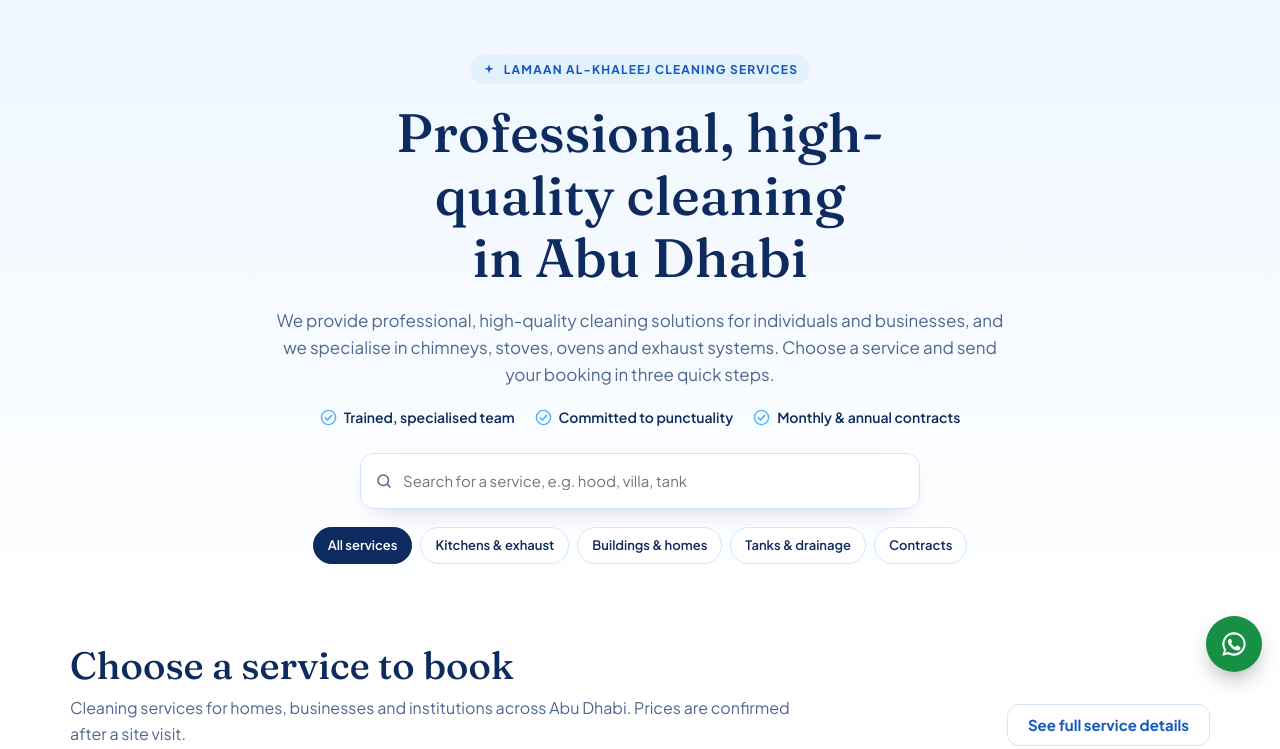
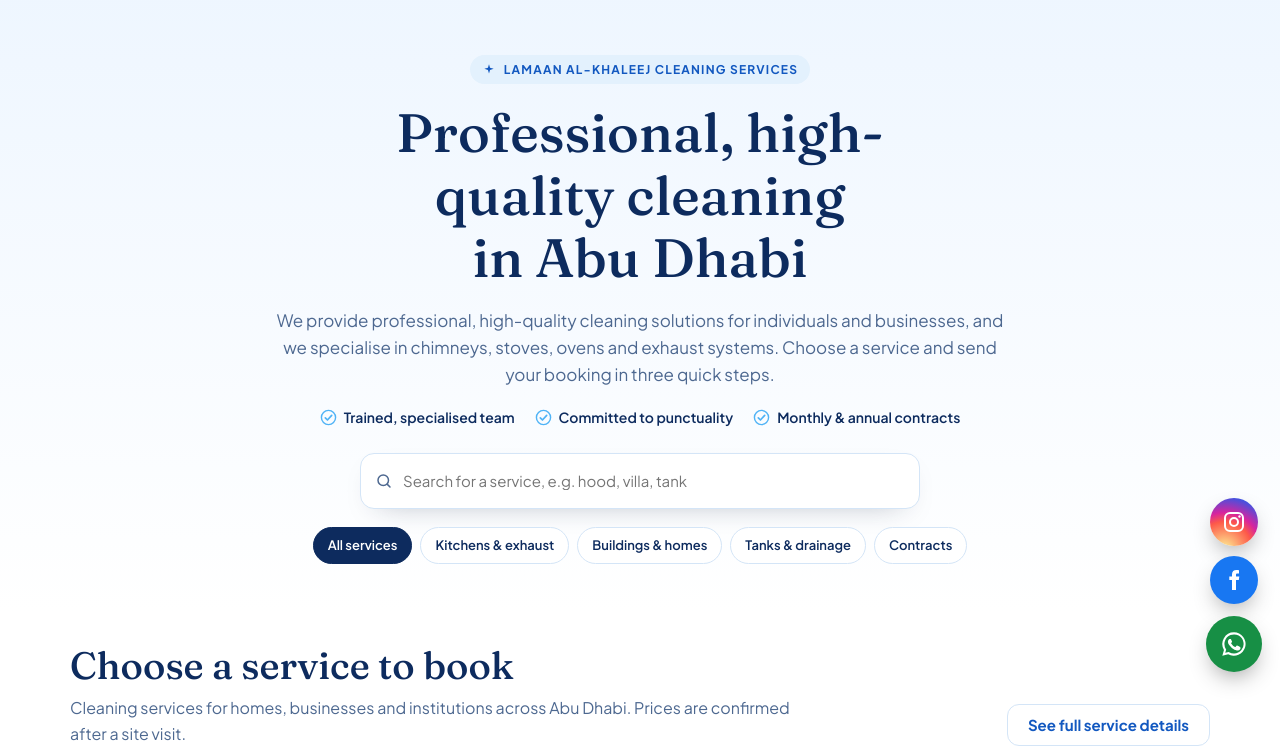
Before and after one commit to hafiz-baraka/lamaan-website, a plain HTML site: page public/index.html in a window 1280 px wide. Shown: the part 110-859 px from the top of the page. Drawn offline with Linux system fonts and the light colour scheme.

Commit message:
Add floating Instagram and Facebook buttons

```diff
--- a/public/index.html
+++ b/public/index.html
@@ -356,6 +356,15 @@
 [dir="rtl"] .tagline{font-family:var(--f-ar);font-weight:700}
 .group-head{margin-block:8px 22px}
 .frow:has(#hoodsField[hidden]){grid-template-columns:1fr}
+
+/* floating social buttons (stacked above WhatsApp) */
+.social-float{position:fixed;inset-inline-end:22px;bottom:calc(86px + env(safe-area-inset-bottom,0px));z-index:30;display:grid;gap:10px}
+.social-float a{width:48px;height:48px;border-radius:50%;display:grid;place-items:center;color:#fff;box-shadow:0 10px 24px -8px rgba(0,0,0,.45);transition:filter .15s,transform .15s}
+.social-float a:hover{filter:brightness(1.08);transform:translateY(-1px)}
+.social-float svg{width:24px;height:24px}
+.social-float .ig{background:radial-gradient(circle at 30% 107%,#fdf497 0%,#fd5949 45%,#d6249f 60%,#285AEB 90%)}
+.social-float .fb{background:#1877F2}
+body.editing .social-float{bottom:calc(158px + env(safe-area-inset-bottom,0px))}
 </style>
 <div class="topbar"><div class="wrap">
   <span class="tb-item"><svg aria-hidden="true" viewBox="0 0 24 24" fill="none" stroke="currentColor" stroke-width="2" stroke-linejoin="round"><path d="M5 4h4l2 5-2.5 1.5a11 11 0 0 0 5 5L15 13l5 2v4a2 2 0 0 1-2 2A16 16 0 0 1 3 6a2 2 0 0 1 2-2"/></svg><span class="num">+971 50 141 9941</span></span>
@@ -758,6 +767,10 @@
   <button class="btn btn-wa" type="button" id="edDl" data-i18n="ed_dl">Download photos (.zip)</button>
   <button class="btn btn-line" type="button" id="edExit" data-i18n="ed_exit">Exit</button>
 </div></div>
+<div class="social-float">
+  <a class="ig" href="https://www.instagram.com/lamaanalkahleej/" target="_blank" rel="noopener" aria-label="Instagram"><svg aria-hidden="true" viewBox="0 0 24 24" fill="none" stroke="currentColor" stroke-width="2"><rect x="3" y="3" width="18" height="18" rx="5"/><circle cx="12" cy="12" r="4"/><circle cx="17.5" cy="6.5" r="1.2" fill="currentColor" stroke="none"/></svg></a>
+  <a class="fb" href="https://www.facebook.com/profile.php?id=61595200165653" target="_blank" rel="noopener" aria-label="Facebook"><svg aria-hidden="true" viewBox="0 0 24 24" fill="currentColor"><path d="M14 8.5V6.8c0-.8.5-1.3 1.4-1.3H17V2.2C16.4 2.1 15.3 2 14.3 2 11.8 2 10 3.5 10 6.3v2.2H7.3V12H10v10h4V12h2.8l.5-3.5Z"/></svg></a>
+</div>
 <a class="btn btn-wa wa-float wa-link" href="https://wa.me/971501419941" target="_blank" rel="noopener" aria-label="WhatsApp"><svg aria-hidden="true" viewBox="0 0 24 24" fill="currentColor" aria-hidden="true"><path d="M12 2a10 10 0 0 0-8.6 15.1L2 22l5-1.3A10 10 0 1 0 12 2Zm0 18.2a8.2 8.2 0 0 1-4.2-1.2l-.3-.2-3 .8.8-2.9-.2-.3A8.2 8.2 0 1 1 12 20.2Zm4.5-6.1c-.2-.1-1.5-.7-1.7-.8s-.4-.1-.6.1-.7.8-.8 1-.3.2-.5.1a6.7 6.7 0 0 1-3.3-2.9c-.3-.4.2-.4.7-1.3a.5.5 0 0 0 0-.4l-.8-1.8c-.2-.5-.4-.4-.6-.4h-.5a1 1 0 0 0-.7.3 3 3 0 0 0-.9 2.2 5.2 5.2 0 0 0 1.1 2.7 11.8 11.8 0 0 0 4.5 4c1.7.7 2.3.8 3.2.6a2.7 2.7 0 0 0 1.8-1.3 2.2 2.2 0 0 0 .1-1.3c0-.1-.2-.2-.4-.3Z"/></svg></a><script>
 (function(){
 var AR=Object.assign({
```
Also changed, not shown: public/services.html (+13 -0 lines).
